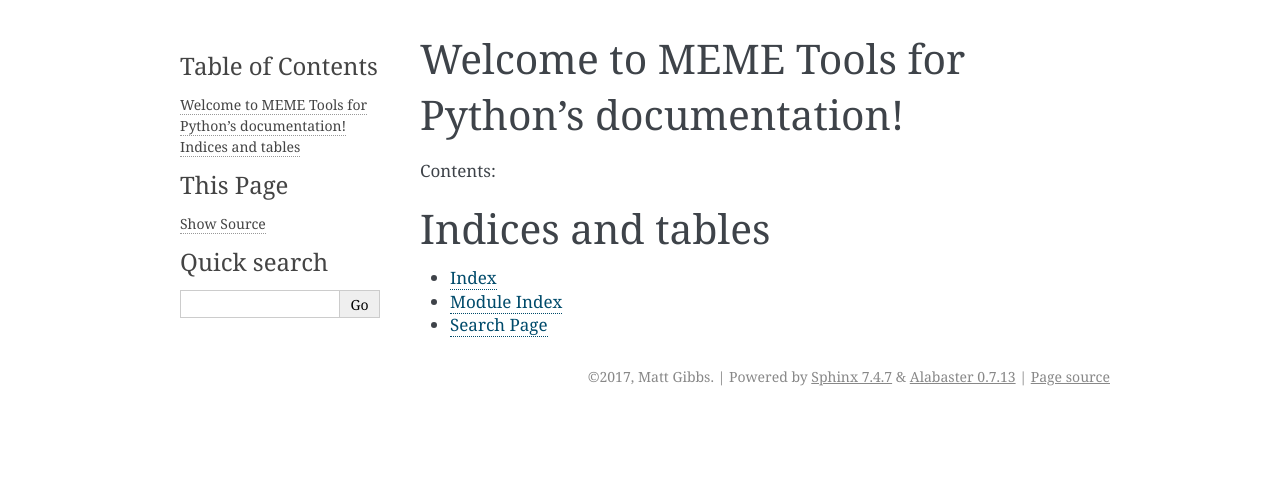
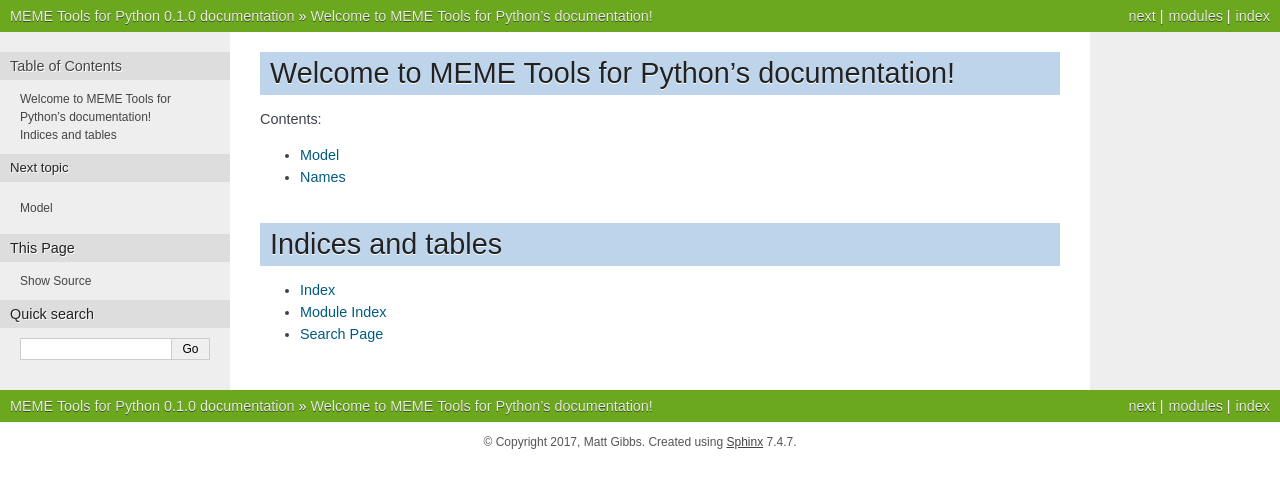
Before and after one commit to slaclab/meme, a Sphinx documentation site: the page built from doc/source/index.rst, in a window 1280 px wide. Shown: the top 488 px of the page. Built offline with Sphinx 7.4.7, drawn with Linux system fonts in a browser that asks for light colours; formulas are drawn with MathJax 3.

Commit message:
Add documentation files for model and names modules.

```diff
--- a/doc/source/conf.py
+++ b/doc/source/conf.py
@@ -31,6 +31,7 @@
 # ones.
 extensions = [
     'sphinx.ext.autodoc',
+    'sphinx.ext.napoleon',
     'sphinx.ext.coverage',
     'sphinx.ext.imgmath',
     'sphinx.ext.viewcode',
@@ -124,7 +125,7 @@
 # The theme to use for HTML and HTML Help pages.  See the documentation for
 # a list of builtin themes.
 #
-html_theme = 'alabaster'
+html_theme = 'nature'
 
 # Theme options are theme-specific and customize the look and feel of a theme
 # further.  For a list of options available for each theme, see the
--- a/doc/source/index.rst
+++ b/doc/source/index.rst
@@ -11,6 +11,8 @@
 .. toctree::
    :maxdepth: 2
 
+   meme/model/model
+   meme/names/names
 
 
 Indices and tables
```
Also changed, not shown: doc/source/meme/model/model.rst (added, +8 -0 lines), doc/source/meme/names/names.rst (added, +9 -0 lines).
